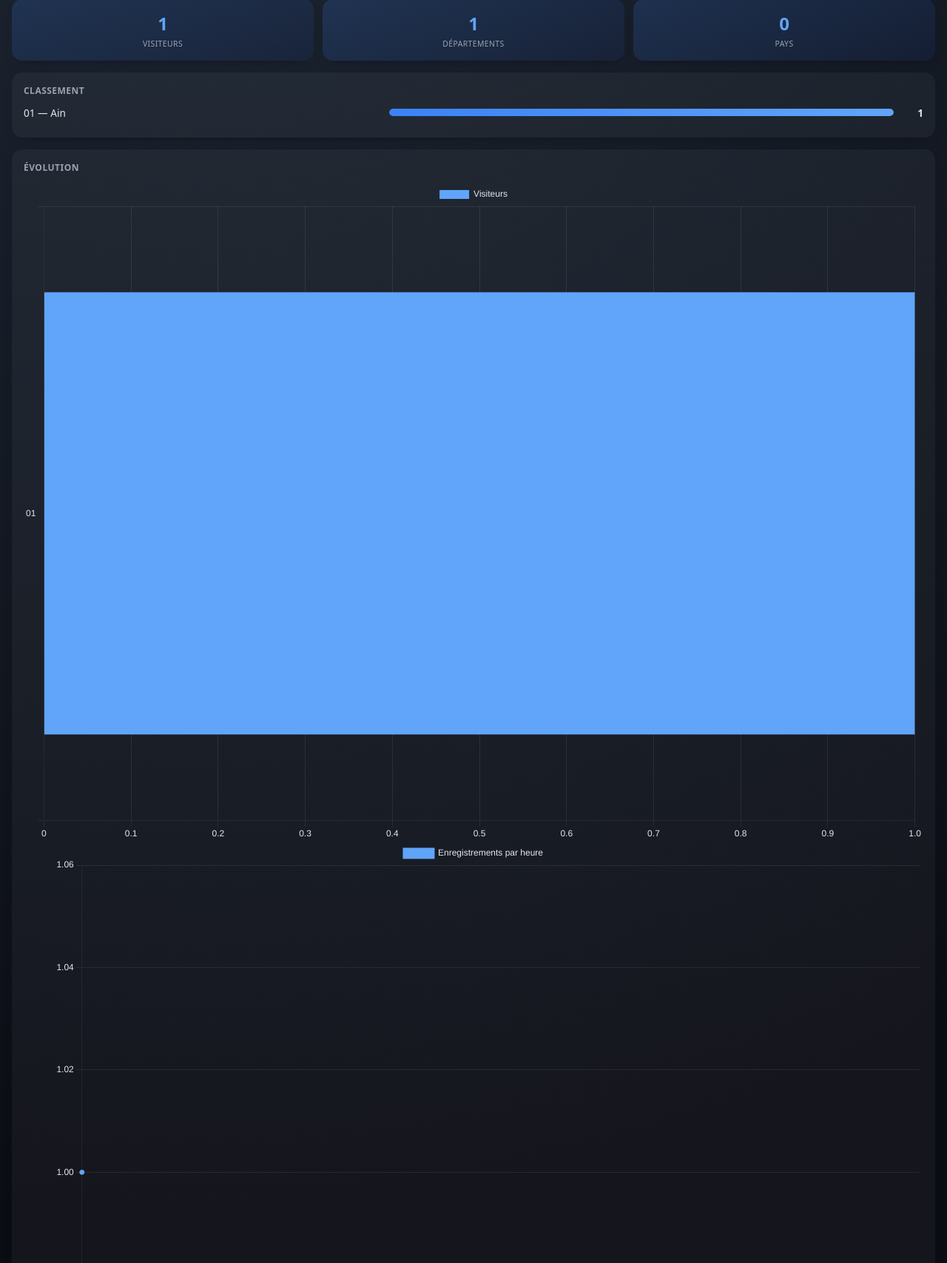
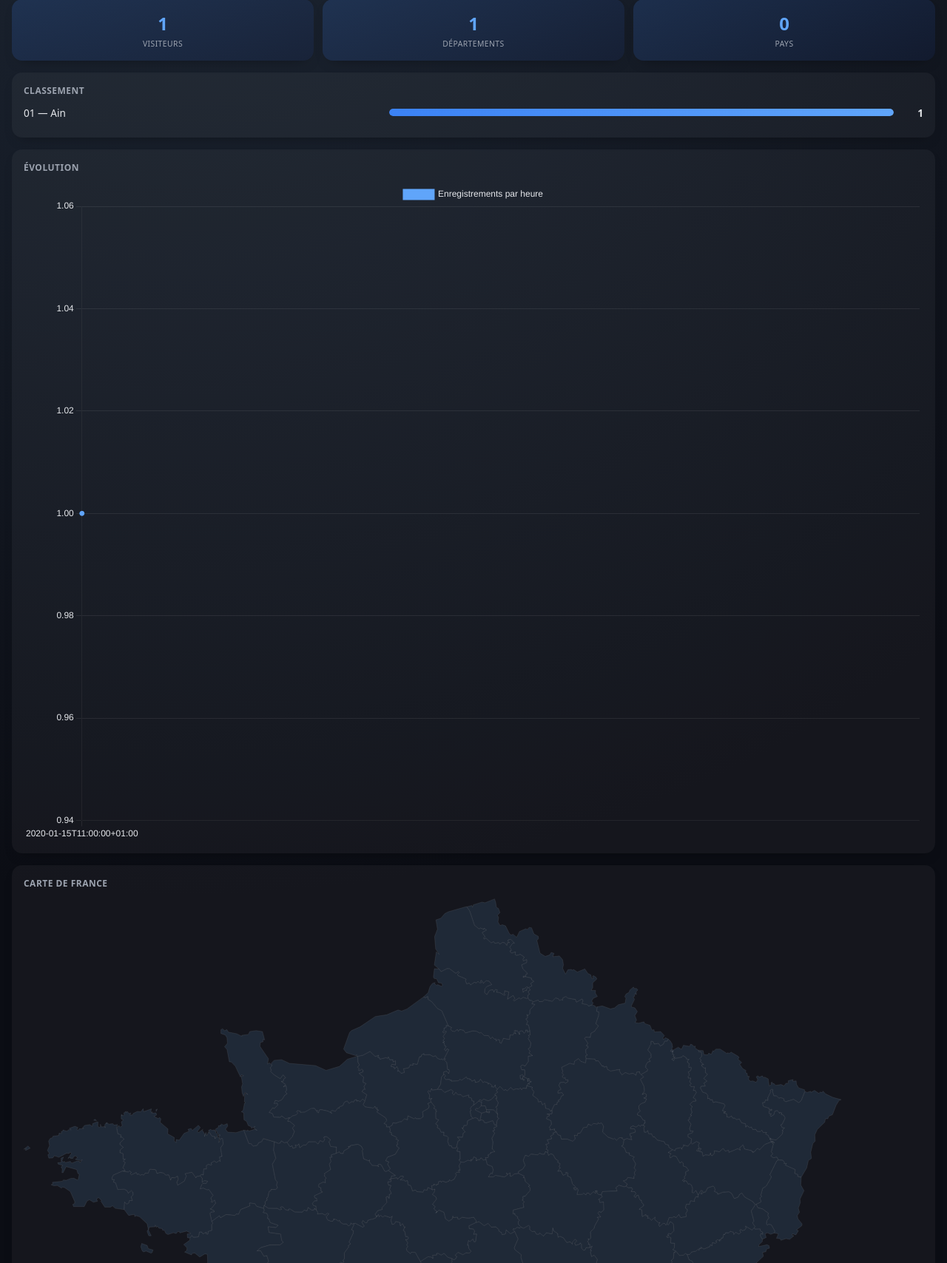
Before and after one commit to Airdeon/FestivalCount, a Django app: a page that uses checkin/templates/checkin/stats.html in a window 1280 px wide. Shown: the part 212-1920 px from the top of the page at 74% size. Run offline with Django 5.2, Linux system fonts and the light colour scheme; a user stored in the database is signed in; data comes from the database, SQL or seed files in the repository; tables that the repository leaves empty hold one stand-in row (values such as "Sample post").

Commit message:
fix: corrige la page de connexion non stylee, les champs invisibles en theme sombre, et le classement duplique
Trois corrections issues de la revue finale de branche :
- templates/registration/login.html (racine, le fichier reellement charge par Django) recoit le style .page-card ; le doublon checkin/templates/registration/login.html est supprime
- nouveau token --color-bg-solid pour les fonds de champs de formulaire (color-bg est un degrade en theme sombre, invalide pour background-color)
- suppression du graphique Chart.js #ranking-chart, redondant avec les barres CSS du panneau Classement

Co-Authored-By: Claude Sonnet 5 <noreply@anthropic.com>

```diff
--- a/checkin/static/checkin/css/base.css
+++ b/checkin/static/checkin/css/base.css
@@ -9,6 +9,7 @@
 :root,
 [data-theme="dark"] {
     --color-bg: radial-gradient(circle at 20% -10%, #1f2937 0%, #0b0d14 55%);
+    --color-bg-solid: #0b0d14;
     --color-text: #e5e7eb;
     --color-text-muted: #9ca3af;
 
@@ -42,6 +43,7 @@
 
 [data-theme="light"] {
     --color-bg: #eef1f6;
+    --color-bg-solid: #eef1f6;
     --color-text: #0f172a;
     --color-text-muted: #64748b;
 
@@ -396,7 +398,7 @@ main {
     padding: 0.65rem 0.75rem;
     border-radius: var(--radius-sm);
     border: 1px solid var(--color-surface-border);
-    background-color: var(--color-bg);
+    background-color: var(--color-bg-solid);
     color: var(--color-text);
 }
 
@@ -477,7 +479,7 @@ main {
     padding: 0.6rem 0.75rem;
     border-radius: var(--radius-sm);
     border: 1px solid var(--color-surface-border);
-    background-color: var(--color-bg);
+    background-color: var(--color-bg-solid);
     color: var(--color-text);
     margin-bottom: 0.5rem;
 }
--- a/checkin/static/checkin/js/stats.js
+++ b/checkin/static/checkin/js/stats.js
@@ -41,21 +41,7 @@
     const editionId = keyFiguresEl.dataset.editionId;
     const isCurrentEdition = keyFiguresEl.dataset.isCurrent === "true";
 
-    const rankingData = JSON.parse(document.getElementById("ranking-data").textContent);
     const evolutionData = JSON.parse(document.getElementById("evolution-data").textContent);
-
-    const rankingChart = new Chart(document.getElementById("ranking-chart"), {
-        type: "bar",
-        data: {
-            labels: rankingData.map(function (row) { return row.origin__code; }),
-            datasets: [{
-                label: "Visiteurs",
-                data: rankingData.map(function (row) { return row.nombre; }),
-                backgroundColor: chartColors().accent,
-            }],
-        },
-        options: chartOptionsWithTheme({ indexAxis: "y" }),
-    });
 
     const evolutionChart = new Chart(document.getElementById("evolution-chart"), {
         type: "line",
@@ -76,10 +62,6 @@
         document.getElementById("total-departements").textContent = data.key_figures.nombre_departements;
         document.getElementById("total-pays").textContent = data.key_figures.nombre_pays;
 
-        rankingChart.data.labels = data.ranking.map(function (row) { return row.origin__code; });
-        rankingChart.data.datasets[0].data = data.ranking.map(function (row) { return row.nombre; });
-        rankingChart.update();
-
         evolutionChart.data.labels = data.hourly_evolution.map(function (row) { return row.heure; });
         evolutionChart.data.datasets[0].data = data.hourly_evolution.map(function (row) { return row.nombre; });
         evolutionChart.update();
@@ -91,19 +73,17 @@
 
     function refreshChartTheme() {
         const colors = chartColors();
-        [rankingChart, evolutionChart].forEach(function (chart) {
-            chart.options.color = colors.text;
-            chart.options.scales.x.ticks.color = colors.text;
-            chart.options.scales.x.grid.color = colors.grid;
-            chart.options.scales.y.ticks.color = colors.text;
-            chart.options.scales.y.grid.color = colors.grid;
-            chart.options.plugins.legend.labels.color = colors.text;
-            chart.data.datasets[0].backgroundColor = colors.accent;
-            if (chart.data.datasets[0].borderColor) {
-                chart.data.datasets[0].borderColor = colors.accent;
-            }
-            chart.update();
-        });
+        evolutionChart.options.color = colors.text;
+        evolutionChart.options.scales.x.ticks.color = colors.text;
+        evolutionChart.options.scales.x.grid.color = colors.grid;
+        evolutionChart.options.scales.y.ticks.color = colors.text;
+        evolutionChart.options.scales.y.grid.color = colors.grid;
+        evolutionChart.options.plugins.legend.labels.color = colors.text;
+        evolutionChart.data.datasets[0].backgroundColor = colors.accent;
+        if (evolutionChart.data.datasets[0].borderColor) {
+            evolutionChart.data.datasets[0].borderColor = colors.accent;
+        }
+        evolutionChart.update();
     }
 
     document.addEventListener("themechange", refreshChartTheme);
--- a/checkin/templates/checkin/stats.html
+++ b/checkin/templates/checkin/stats.html
@@ -52,7 +52,6 @@
 
 <div class="panel">
     <h2 class="panel-title">Évolution</h2>
-    <canvas id="ranking-chart" height="220"></canvas>
     <canvas id="evolution-chart" height="220"></canvas>
 </div>
 
--- a/templates/registration/login.html
+++ b/templates/registration/login.html
@@ -1,6 +1,7 @@
 {% extends "checkin/base.html" %}
 {% block title %}Connexion — Festival Count{% endblock %}
 {% block content %}
+<div class="page-card">
     <h1>Connexion</h1>
     <form method="post">
         {% csrf_token %}
@@ -8,4 +9,5 @@
         <button type="submit">Se connecter</button>
     </form>
     <p><a href="{% url 'checkin:signup' %}">Créer un compte</a></p>
+</div>
 {% endblock %}
```
Also changed, not shown: checkin/templates/registration/login.html (deleted, +0 -13 lines). Lines whose indentation alone changed are shown as unchanged.
